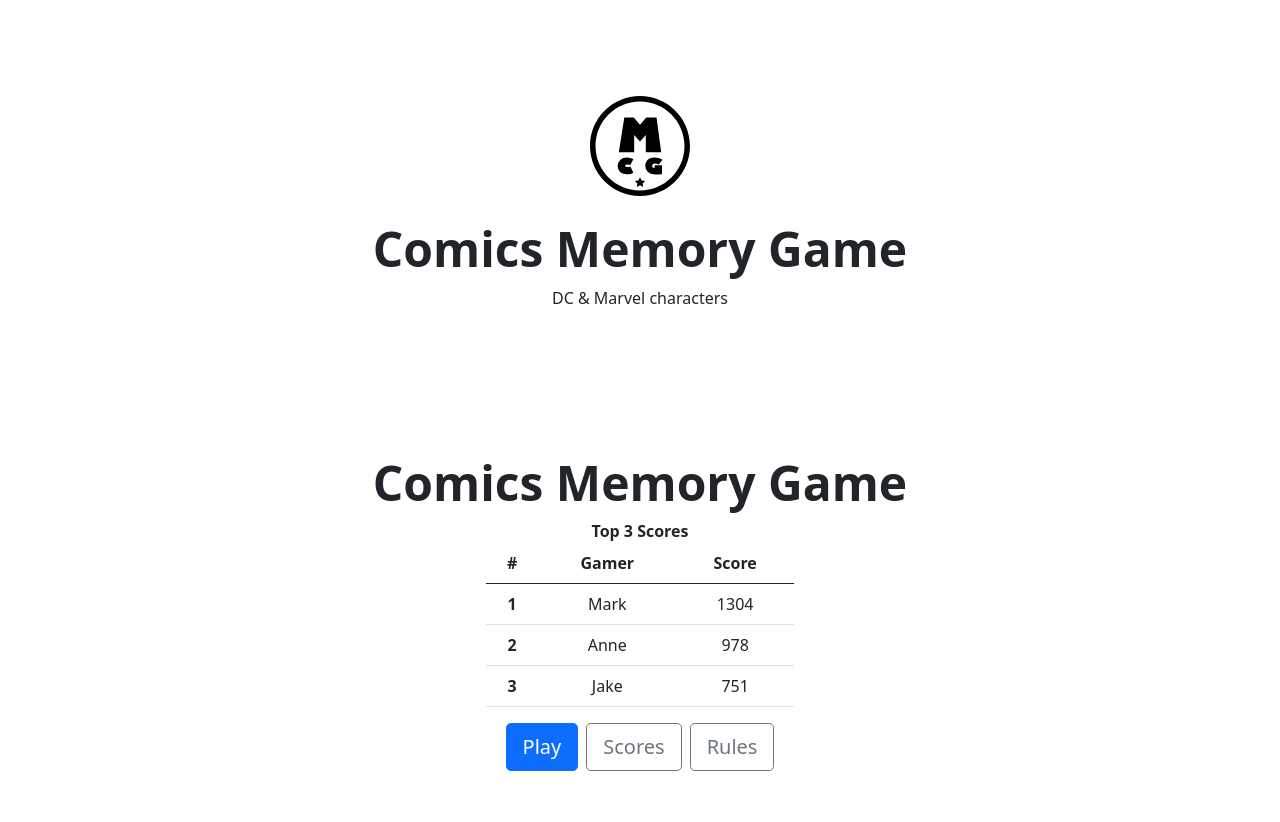
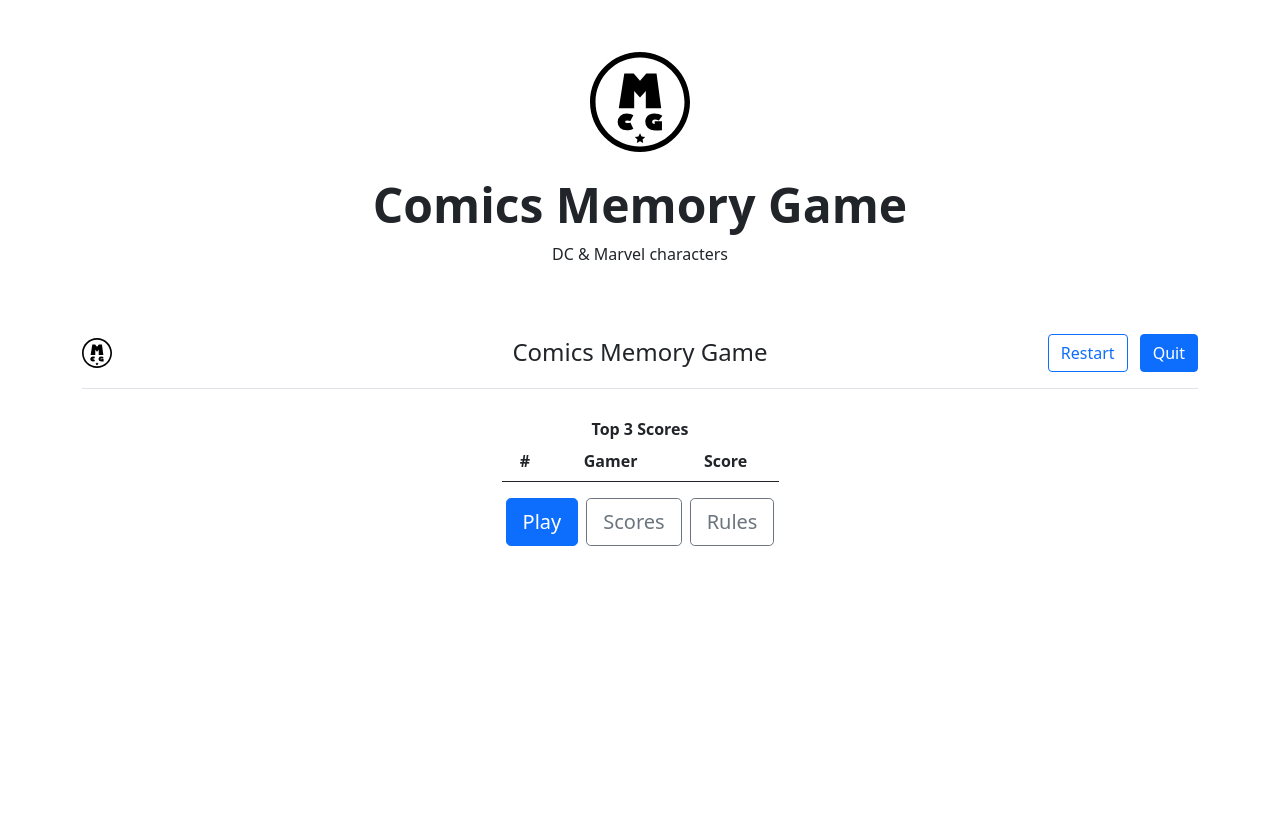
Before and after one commit to Doc-Le/Milestoneproject-2, a plain HTML site: page index.html in a window 1280 px wide. After the commit the page ends 800 px from the top, so only its background shows below. Drawn offline with nearby package versions, Linux system fonts and the light colour scheme.

Commit message:
Add main container with header tag logo and title

```diff
--- a/index.html
+++ b/index.html
@@ -8,7 +8,7 @@
     <link href="https://cdn.jsdelivr.net/npm/bootstrap@5.0.1/dist/css/bootstrap.min.css" rel="stylesheet"
         integrity="sha384-+0n0xVW2eSR5OomGNYDnhzAbDsOXxcvSN1TPprVMTNDbiYZCxYbOOl7+AMvyTG2x" crossorigin="anonymous">
     <!-- Custom stylesheets -->
-    <link rel="stylesheet" href="./css/styles.css" />
+    <link rel="stylesheet" href="css/styles.css" />
     <title>Comics Memory Game</title>
 </head>
 
@@ -17,16 +17,29 @@
     Splash panel to be showing first when loaded in the browser, then will hidden once
     3 second timeout expired and show menu panel
     -->
-    <div id="splashPanel" class="px-4 py-5 my-5 text-center">
+    <div id="splashPanel" class="px-1 py-1 my-1 text-center py-5">
         <img class="d-block mx-auto mb-4" src="images/logo.svg" alt="Comics Memory Game" width="100" height="100" />
         <h1 class="display-5 fw-bold">Comics Memory Game</h1>
         DC & Marvel characters
     </div>
-    <!--
-        Menu panel to be showing after splash to show top 3 scores, start playing the game, show all scores and about the game
-    -->
-    <div id="menuPanel" class="px-4 py-5 my-5 text-center">
-        <h1 class="display-5 fw-bold">Comics Memory Game</h1>
+    <!-- Main container will represent the game UI structure once visible -->
+    <div class="container">
+        <!-- Header to keep showing logo, title and some action buttoms -->
+        <header class="d-flex flex-wrap justify-content-center py-3 mb-4 border-bottom">
+            <div class="d-flex align-items-center mb-3 mb-md-0 me-md-auto text-dark text-decoration-none">
+                <img class="d-block mx-auto me-2" src="images/logo.svg" alt="Comics Memory Game" width="30" height="30" />
+            </div>
+            <div class="col-sm-6 text-center">
+                <span class="fs-4">Comics Memory Game</span>
+            </div>
+            <!-- Header action buttoms when game is in progress -->
+            <div class="col-sm-3 text-end">
+              <button id="restart" type="button" class="btn btn-outline-primary me-2">Restart</button>
+              <button id="quit" type="button" class="btn btn-primary">Quit</button>
+            </div>
+        </header>
+        <!-- Menu panel shows top 3 scores, start playing the game, show all scores and about the game -->
+        <div id="menuPanel" class="px-1 py-1 my-1 text-center">
             <div class="col-lg-3 mx-auto">
                 <strong>Top 3 Scores</strong>
                 <table class="table">
@@ -37,41 +50,23 @@
                             <th scope="col">Score</th>
                         </tr>
                     </thead>
-                <tbody>
-                    <tr>
-                        <th scope="row">1</th>
-                        <td>Mark</td>
-                        <td>1304</td>
-                    </tr>
-                    <tr>
-                        <th scope="row">2</th>
-                        <td>Anne</td>
-                        <td>978</td>
-                    </tr>
-                    <tr>
-                        <th scope="row">3</th>
-                        <td>Jake</td>
-                        <td>751</td>
-                    </tr>
-                </tbody>
+                    <!-- Lists top 3 scores stored in localStorage -->
+                    <tbody id="topScores"></tbody>
                 </table>
             </div>
             <div class="col-lg-6 mx-auto">
                 <div class="d-grid gap-2 d-sm-flex justify-content-sm-center">
                     <button id="play" type="button" class="btn btn-primary btn-lg"">Play</button>
-                <button id=" scores" type="button" class="btn btn-outline-secondary btn-lg"">Scores</button>
-                <button id=" rules" type="button" class="btn btn-outline-secondary btn-lg"">Rules</button>
+                    <button id="scores" type="button" class="btn btn-outline-secondary btn-lg"">Scores</button>
+                    <button id="rules" type="button" class="btn btn-outline-secondary btn-lg"">Rules</button>
+                </div>
             </div>
         </div>
     </div>
     <!-- jQuery CDN – Latest Stable Version jQuery Core 3.6.0 slim minified -->
-    <script src=" https://code.jquery.com/jquery-3.6.0.slim.min.js"
-                    integrity="sha256-u7e5khyithlIdTpu22PHhENmPcRdFiHRjhAuHcs05RI=" crossorigin="anonymous">
-                    </script>
+    <script src=" https://code.jquery.com/jquery-3.6.0.slim.min.js" integrity="sha256-u7e5khyithlIdTpu22PHhENmPcRdFiHRjhAuHcs05RI=" crossorigin="anonymous"></script>
     <!-- Bootstrap CDN - Latest Stable Version Bootstrap 5.0.1 minified bundle -->
-                    <script src="https://cdn.jsdelivr.net/npm/bootstrap@5.0.1/dist/js/bootstrap.bundle.min.js"
-                        integrity="sha384-gtEjrD/SeCtmISkJkNUaaKMoLD0//ElJ19smozuHV6z3Iehds+3Ulb9Bn9Plx0x4"
-                        crossorigin="anonymous"></script>
+    <script src="https://cdn.jsdelivr.net/npm/bootstrap@5.0.1/dist/js/bootstrap.bundle.min.js" integrity="sha384-gtEjrD/SeCtmISkJkNUaaKMoLD0//ElJ19smozuHV6z3Iehds+3Ulb9Bn9Plx0x4" crossorigin="anonymous"></script>
     <!-- Custom index file representing the whole game global context -->
     <script src="./js/index.js"></script>
 </body>
```
Lines whose indentation alone changed are shown as unchanged.
